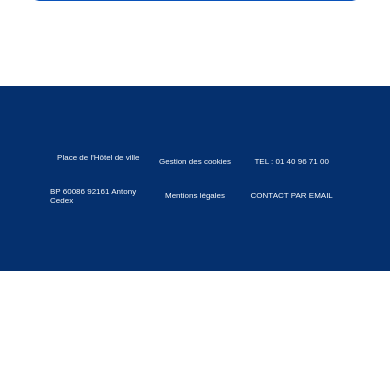
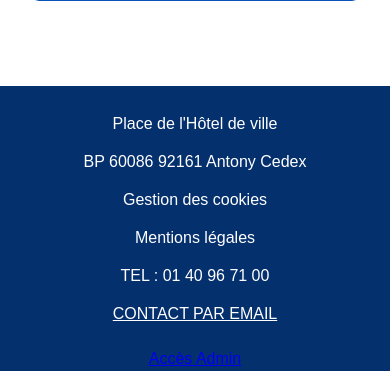
Before and after one commit to ambrekouitini/antony_bap, a PHP site: page / in a window 390 px wide. Shown: the part 3879-4250 px from the top of the page. Before the commit the page ends 4150 px from the top, so only its background shows below. Run offline with PHP 8.4, Linux system fonts and the light colour scheme; some web fonts are replaced.

Commit message:
: lisptick: Footer adjustement

```diff
--- a/footer.php
+++ b/footer.php
@@ -1,8 +1,9 @@
 <footer>
     <section>
+        <div class="footerClient">
             <div class="footerSection1">
                 <p class="footerSectionFirstLine">Place de l'Hôtel de ville</p>
-            <p>BP 60086 92161 Antony Cedex
+                <p>BP 60086 92161 Antony Cedex</p>
             </div>
             <div class="footerSection2">
                 <a class="footerSectionFirstLine" href="#">Gestion des cookies</a>
@@ -10,7 +11,12 @@
             </div>
             <div class="footerSection3">
                 <p class="footerSectionFirstLine">TEL : 01 40 96 71 00</p>
-            <a href="#">CONTACT PAR EMAIL</a>
+                <a class="" href="#">CONTACT PAR EMAIL</a>
+            </div>
+        </div>
+        <div  class="AdminAccess">
+            <a href="#">Accès Admin</a>
         </div>
     </section>
+
 </footer>
--- a/public/css/base/_reset.scss
+++ b/public/css/base/_reset.scss
@@ -110,17 +110,32 @@ footer{
         display: flex;
         justify-content: center;
         align-items: center;
+        flex-direction: column;
         padding: 0 50px;
         z-index: 999;
         margin-top: 85px ;
         color: white;
         font-family: "Euclid Triangle", sans-serif;
         font-size: 16px;
+        @media screen and (max-width: 780px) {
+            height: 285px;
+        }
+        .footerClient{
+            display: flex;
+            justify-content: center;
+            align-items: center;
+            @media screen and (max-width: 780px) {
+                display: flex;
+                justify-content: center;
+                align-items: center;
+                flex-direction: column;
+
+            }
             p, a, a:link, a:visited, a:active, a:hover{
                 text-decoration: none;
                 color: white;
                 @media screen and (max-width: 780px) {
-                font-size: 8px;
+                    font-size: 16px;
                 }
             }
             .footerSection1{
@@ -128,30 +143,63 @@ footer{
                 flex-direction: column;
                 align-items: center;
                 justify-content: space-evenly;
-            width: 900px;
-
+                width: 250px;
+                @media screen and (max-width: 780px) {
+                    gap: 20px;
+                    margin-bottom: 20px;
+                }
             }
             .footerSection2{
+
                 display: flex;
                 flex-direction: column;
                 align-items: center;
                 justify-content: space-evenly;
-            width: 900px;
+                width: 250px;
+                @media screen and (max-width: 780px) {
+                    gap: 20px;
+                    margin-bottom: 20px;
 
+                }
             }
             .footerSection3{
                 display: flex;
                 flex-direction: column;
                 align-items: center;
                 justify-content: space-evenly;
-            width: 900px;
+                width: 250px;
                 a, a:link, a:visited, a:active, a:hover{
                     color: white;
+                    text-decoration: underline;
+                }
+                @media screen and (max-width: 780px) {
+                    gap: 20px;
+                    margin-bottom: 20px;
 
                 }
             }
             .footerSectionFirstLine {
                 margin-bottom: 25px;
+                @media screen and (max-width: 780px) {
+                    margin-bottom: 0;
                 }
             }
         }
+    }
+}
+.AdminAccess{
+    position: absolute;
+    margin-bottom: 0;
+    margin-left: 0;
+    transform: translateY(80px);
+    a{
+        font-size: 16px;
+    }
+
+    @media screen and (max-width: 780px) {
+        transform: translateY(130px);
+        a{
+            font-size: 16px;
+        }
+    }
+}
--- a/public/css/output.css
+++ b/public/css/output.css
@@ -106,6 +106,7 @@ footer section {
   display: flex;
   justify-content: center;
   align-items: center;
+  flex-direction: column;
   padding: 0 50px;
   z-index: 999;
   margin-top: 85px;
@@ -113,41 +114,101 @@ footer section {
   font-family: "Euclid Triangle", sans-serif;
   font-size: 16px;
 }
-footer section p, footer section a, footer section a:link, footer section a:visited, footer section a:active, footer section a:hover {
+@media screen and (max-width: 780px) {
+  footer section {
+    height: 285px;
+  }
+}
+footer section .footerClient {
+  display: flex;
+  justify-content: center;
+  align-items: center;
+}
+@media screen and (max-width: 780px) {
+  footer section .footerClient {
+    display: flex;
+    justify-content: center;
+    align-items: center;
+    flex-direction: column;
+  }
+}
+footer section .footerClient p, footer section .footerClient a, footer section .footerClient a:link, footer section .footerClient a:visited, footer section .footerClient a:active, footer section .footerClient a:hover {
   text-decoration: none;
   color: white;
 }
 @media screen and (max-width: 780px) {
-  footer section p, footer section a, footer section a:link, footer section a:visited, footer section a:active, footer section a:hover {
-    font-size: 8px;
-  }
-}
-footer section .footerSection1 {
+  footer section .footerClient p, footer section .footerClient a, footer section .footerClient a:link, footer section .footerClient a:visited, footer section .footerClient a:active, footer section .footerClient a:hover {
+    font-size: 16px;
+  }
+}
+footer section .footerClient .footerSection1 {
   display: flex;
   flex-direction: column;
   align-items: center;
   justify-content: space-evenly;
-  width: 900px;
-}
-footer section .footerSection2 {
+  width: 250px;
+}
+@media screen and (max-width: 780px) {
+  footer section .footerClient .footerSection1 {
+    gap: 20px;
+    margin-bottom: 20px;
+  }
+}
+footer section .footerClient .footerSection2 {
   display: flex;
   flex-direction: column;
   align-items: center;
   justify-content: space-evenly;
-  width: 900px;
-}
-footer section .footerSection3 {
+  width: 250px;
+}
+@media screen and (max-width: 780px) {
+  footer section .footerClient .footerSection2 {
+    gap: 20px;
+    margin-bottom: 20px;
+  }
+}
+footer section .footerClient .footerSection3 {
   display: flex;
   flex-direction: column;
   align-items: center;
   justify-content: space-evenly;
-  width: 900px;
-}
-footer section .footerSection3 a, footer section .footerSection3 a:link, footer section .footerSection3 a:visited, footer section .footerSection3 a:active, footer section .footerSection3 a:hover {
+  width: 250px;
+}
+footer section .footerClient .footerSection3 a, footer section .footerClient .footerSection3 a:link, footer section .footerClient .footerSection3 a:visited, footer section .footerClient .footerSection3 a:active, footer section .footerClient .footerSection3 a:hover {
   color: white;
-}
-footer section .footerSectionFirstLine {
+  text-decoration: underline;
+}
+@media screen and (max-width: 780px) {
+  footer section .footerClient .footerSection3 {
+    gap: 20px;
+    margin-bottom: 20px;
+  }
+}
+footer section .footerClient .footerSectionFirstLine {
   margin-bottom: 25px;
+}
+@media screen and (max-width: 780px) {
+  footer section .footerClient .footerSectionFirstLine {
+    margin-bottom: 0;
+  }
+}
+
+.AdminAccess {
+  position: absolute;
+  margin-bottom: 0;
+  margin-left: 0;
+  transform: translateY(80px);
+}
+.AdminAccess a {
+  font-size: 16px;
+}
+@media screen and (max-width: 780px) {
+  .AdminAccess {
+    transform: translateY(130px);
+  }
+  .AdminAccess a {
+    font-size: 16px;
+  }
 }
 
 * {
```
Also changed, not shown: 1 other file. Lines whose indentation alone changed are shown as unchanged.
